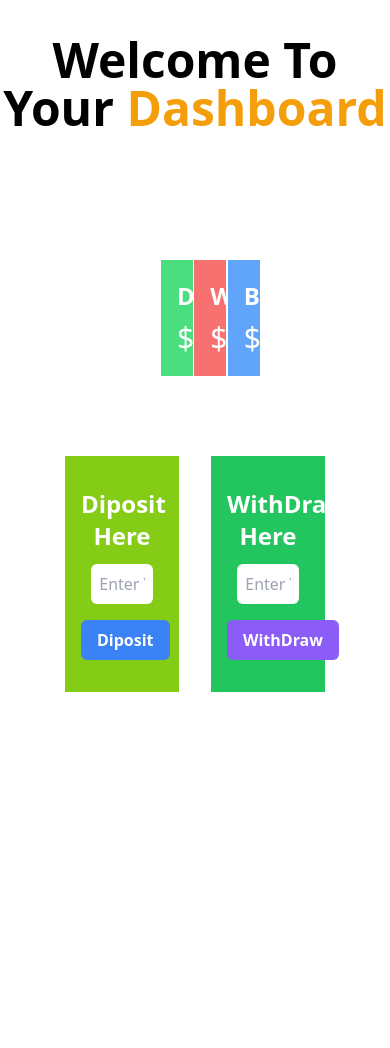
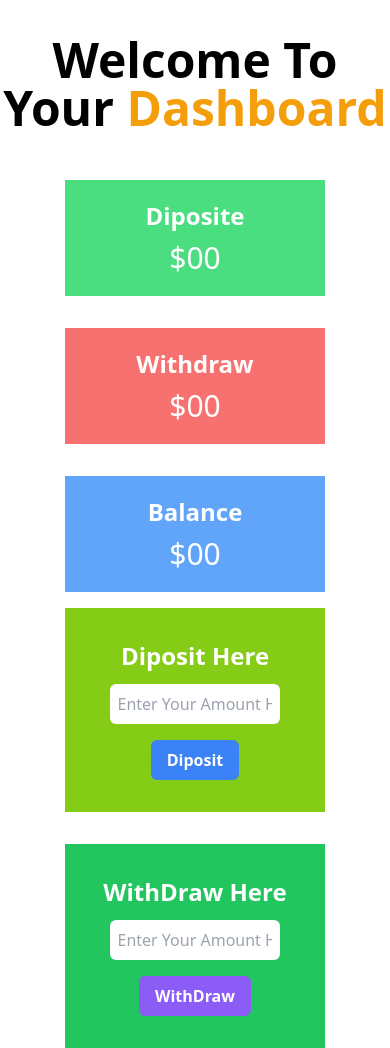
Before and after one commit to tuhinOfficial/Bank-Website, a plain HTML site: page bank.html in a window 390 px wide. Before the commit the page ends 844 px from the top, so only its background shows below. Drawn offline with nearby package versions, Linux system fonts and the light colour scheme.

Commit message:
Responsive

```diff
--- a/bank.html
+++ b/bank.html
@@ -14,7 +14,7 @@
     </header>
 
     <main>
-        <section class="w-4/6 mx-auto text-white grid grid-cols-3 gap-8 py-20 px-24"  >
+        <section class="w-4/6 mx-auto text-white grid md:grid-cols-3 gap-8 md:py-20 md:px-24 mb-4"  >
             <div class="bg-green-400 px-4 py-5 text-center">
                 <h4 class="text-2xl font-extrabold mb-2">Diposite</h4>
                 <h2 class="text-3xl">$<span id="disposite-amount">00</span></h2>
@@ -29,7 +29,7 @@
             </div>
         </section>
 
-        <section class="grid grid-cols-2 gap-8 w-4/6 mx-auto">
+        <section class="grid md:grid-cols-2 gap-8 w-4/6 mx-auto">
             <div class="bg-lime-500 px-4 py-8">
                 <h1 class="text-2xl text-white font-bold text-center mb-3">Diposit Here</h1>
                 <input id="diposite-field" onkeydown="javascript: return event.keyCode == 69 ? false : true" class="block w-3/4 rounded-md py-2 px-2 mx-auto mb-4 " type="number" name="" id="" placeholder="Enter Your Amount Here">
```
